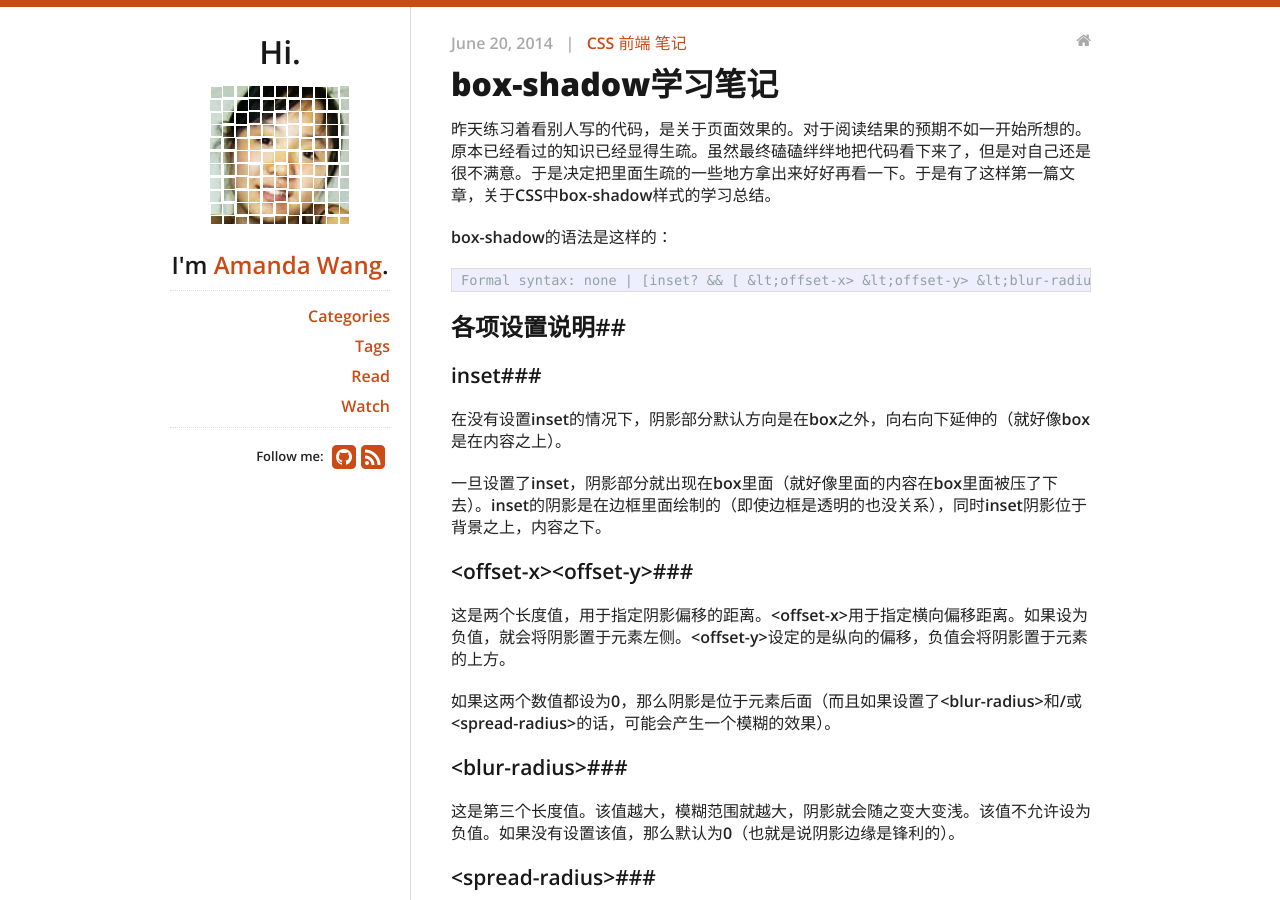
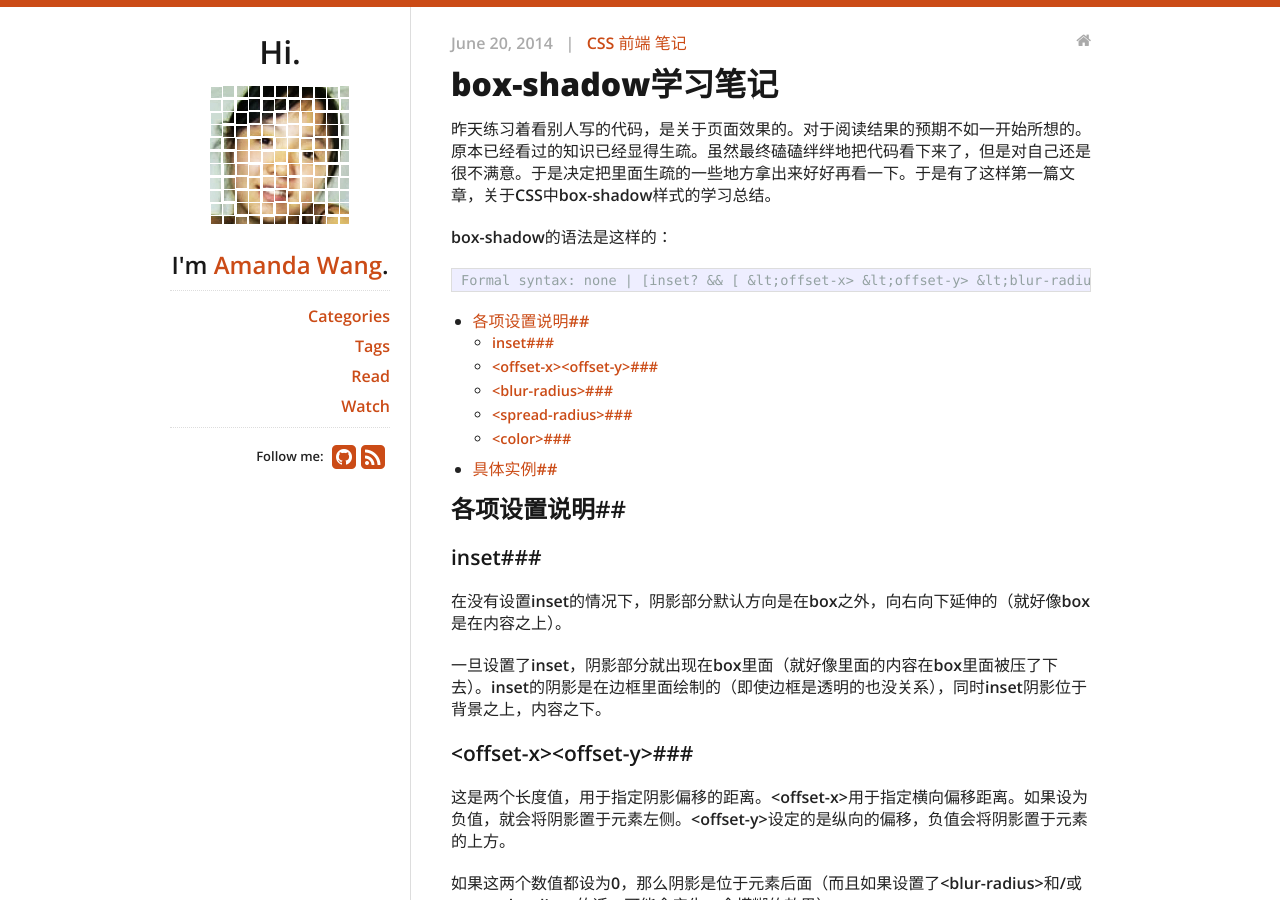
Before and after one commit to fantaghiro/fantaghiro.github.io, a Jekyll site: the page built from _posts/2014-06-20-box-shadow-study-notes.markdown, in a window 1280 px wide and 900 px high. Built offline with Jekyll 4.4.1, drawn with Linux system fonts in a browser that asks for light colours; nearby versions of some CDN libraries; comment, search, counter and statistics services are not loaded.

Commit message:
Update 2014-06-20-box-shadow-study-notes.markdown

````diff
--- a/_posts/2014-06-20-box-shadow-study-notes.markdown
+++ b/_posts/2014-06-20-box-shadow-study-notes.markdown
@@ -16,6 +16,8 @@ box-shadow的语法是这样的：
 ```
 Formal syntax: none | [inset? && [ &lt;offset-x> &lt;offset-y> &lt;blur-radius>? &lt;spread-radius>? &lt;color>? ] ]#
 ```
+- 这里是一个目录
+{:toc}
 
 ##各项设置说明##
 
````
